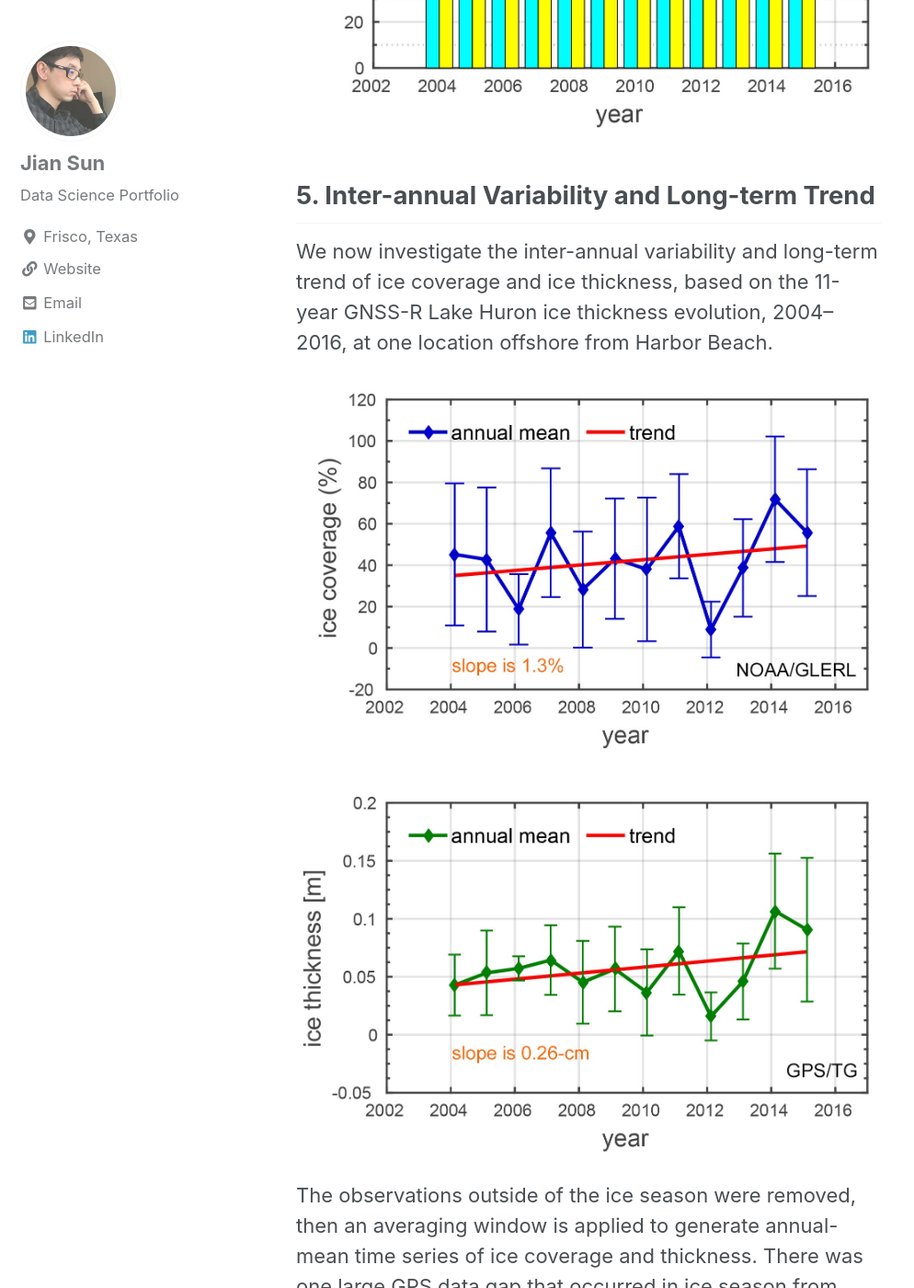
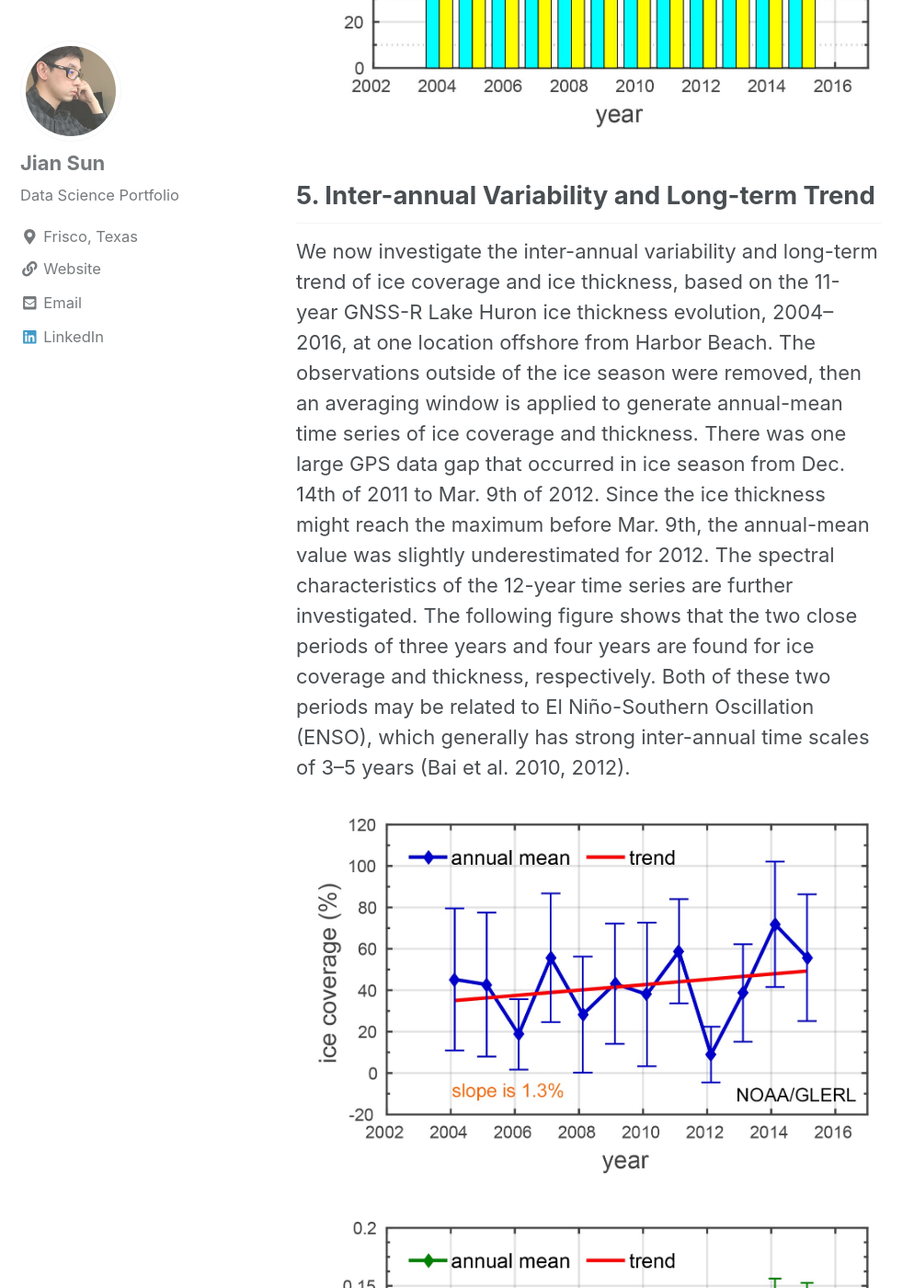
Before and after one commit to jianv/jianv.github.io, a Jekyll site: the page built from _posts/2016-08-21-gpsr-lakeice.md, in a window 1280 px wide and 1400 px high, scrolled down 7044 px. Shown: the whole window at 92% size, without its empty margins (0-994 px from the left). Built offline with Jekyll 4.4.1, drawn with Linux system fonts in a browser that asks for light colours; nearby versions of some CDN libraries; formulas are drawn with MathJax 3; some of the changed text lies outside the part shown.

Commit message:
Update 2016-08-21-gpsr-lakeice.md

```diff
--- a/_posts/2016-08-21-gpsr-lakeice.md
+++ b/_posts/2016-08-21-gpsr-lakeice.md
@@ -40,10 +40,10 @@ In order to further detect the reliability of ice thickness observation, the fre
 
 ## 5. Inter-annual Variability and Long-term Trend
 We now investigate the inter-annual variability and long-term trend of ice coverage and ice thickness, based on the 11-year GNSS-R Lake Huron ice thickness evolution, 2004–2016, at one location offshore from Harbor Beach.
+The observations outside of the ice season were removed, then an averaging window is applied to generate annual-mean time series of ice coverage and thickness. There was one large GPS data gap that occurred in ice season from Dec. 14th of 2011 to Mar. 9th of 2012. Since the ice thickness might reach the maximum before Mar. 9th, the annual-mean value was slightly underestimated for 2012. The spectral characteristics of the 12-year time series are further investigated. The following figure shows that the two close periods of three years and four years are found for ice coverage and thickness, respectively. Both of these two periods may be related to El Niño-Southern Oscillation (ENSO), which generally has strong inter-annual time scales of 3–5 years (Bai et al. 2010, 2012).
 
 <img src="{{ site.url }}{{ site.baseurl }}/images/gpsr_lakeice/5_2.jpg" alt="linearly separable data">
 
-The observations outside of the ice season were removed, then an averaging window is applied to generate annual-mean time series of ice coverage and thickness. There was one large GPS data gap that occurred in ice season from Dec. 14th of 2011 to Mar. 9th of 2012. Since the ice thickness might reach the maximum before Mar. 9th, the annual-mean value was slightly underestimated for 2012. The spectral characteristics of the 12-year time series are further investigated. The following figure shows that the two close periods of three years and four years are found for ice coverage and thickness, respectively. Both of these two periods may be related to El Niño-Southern Oscillation (ENSO), which generally has strong inter-annual time scales of 3–5 years (Bai et al. 2010, 2012).
 The linear trend was fitted using least squares regression by the linear equation in the form of $$y=ax+b$$. In the equation, the y is the ice coverage or ice thickness, x represents the time, a is the slope with time-varying, and b is a constant. Both the Lake Huron ice coverage and GNSS-R/tide gauge determined ice thickness (over one offshore location) show a positive trend, implying that the ice volume has been increasing since 2004.
 
 <img src="{{ site.url }}{{ site.baseurl }}/images/gpsr_lakeice/5_1.jpg" alt="linearly separable data">
```
